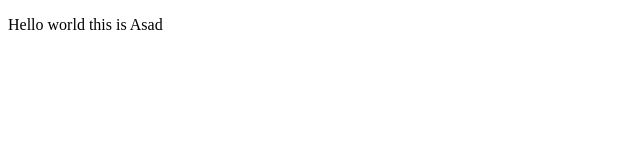
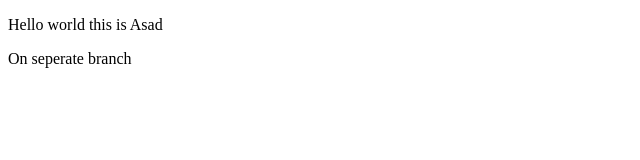
Before and after one commit to am5815/spark-git-demo, a plain HTML site: page index.html in a window 1280 px wide. Shown: the whole page, without its empty margins (0-640 px from the left). Drawn offline with Linux system fonts and the light colour scheme.

Commit message:
merge branch commit

```diff
--- a/index.html
+++ b/index.html
@@ -4,6 +4,9 @@
 <p>
 Hello world this is Asad
 </p>
+<p>
+On seperate branch
+</p>
 </body>
 
 </html>
```
